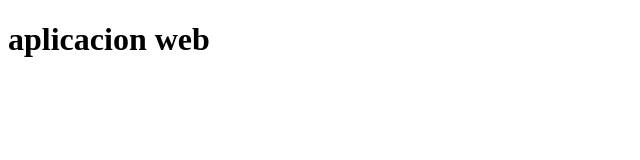
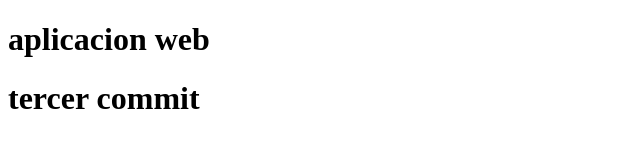
Before and after one commit to alexis045/aplicacioc-git-ensayo, a plain HTML site: page index.html in a window 1280 px wide. Shown: the whole page, without its empty margins (0-640 px from the left). Drawn offline with Linux system fonts and the light colour scheme.

Commit message:
Update index.html

```diff
--- a/index.html
+++ b/index.html
@@ -10,6 +10,8 @@
 
 <body>
     <h1>aplicacion web </h1>
+        <h1>tercer commit</h1>
+
 </body>
 
 </html>
```
